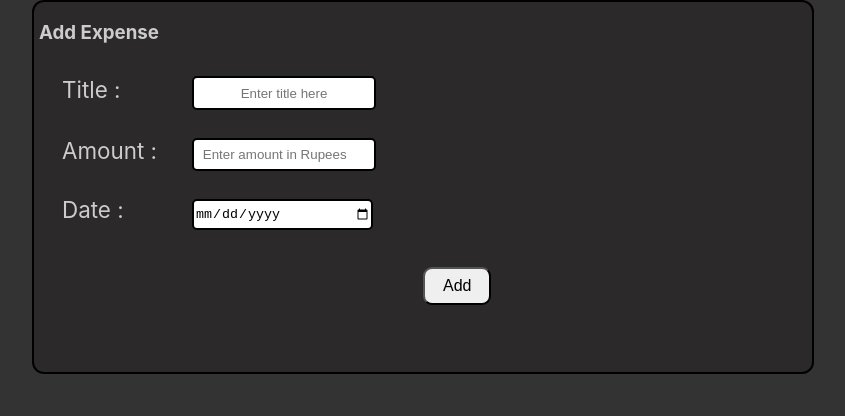
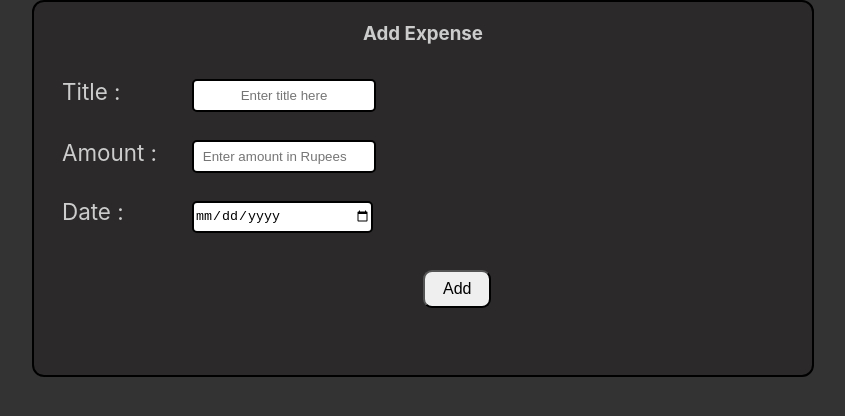
Before and after one commit to LunaticPrakash/Expense-Manager, a React (Create React App) app: page / in a window 1280 px wide. Shown: the top 416 px of the page, without its empty margins (217-1062 px from the left). Built offline with nearby package versions, Linux system fonts and the light colour scheme.

Commit message:
Changed the edit option

```diff
--- a/src/MyComponents/ExpenseItem.css
+++ b/src/MyComponents/ExpenseItem.css
@@ -71,6 +71,10 @@ body{
     color: #CCCCCC;
 }
 
+.expenseitem__edit option{
+    font-weight: bold;
+}
+
 .expenseitem__edit:focus{
     cursor: pointer;
     border-radius: 0px;
@@ -116,9 +120,13 @@ body{
         flex: 0 0 0.3;
     }
 
+    .expenseitem__edit{
+        font-size: 0.7rem;
+    }
+
     .expenseitem__modify{
         margin-right: 1%;
-        font-size: 0.8rem;
+        font-size: 0.7rem;
     }
 
     .expenseitem__delete{
--- a/src/MyComponents/NewExpense.css
+++ b/src/MyComponents/NewExpense.css
@@ -2,6 +2,9 @@ body{
     /* background: url("../images/bg1.png"); */
     margin: 0px;
     padding: 0px;
+}
+.new_expense__heading{
+    margin: 20px auto;
 }
 
 .new_expense__container{
--- a/src/MyComponents/NewExpense.js
+++ b/src/MyComponents/NewExpense.js
@@ -46,7 +46,7 @@ function NewExpense(props) {
 
     return (
         <div className="new_expense__container">
-            <h3>Add Expense</h3>
+            <h3 className="new_expense__heading">Add Expense</h3>
             <form onSubmit={formSubmitHandler} className="new_expense__form">
                 <div className="new_expense__title">
                     <label htmlFor="title">Title : </label>
```
